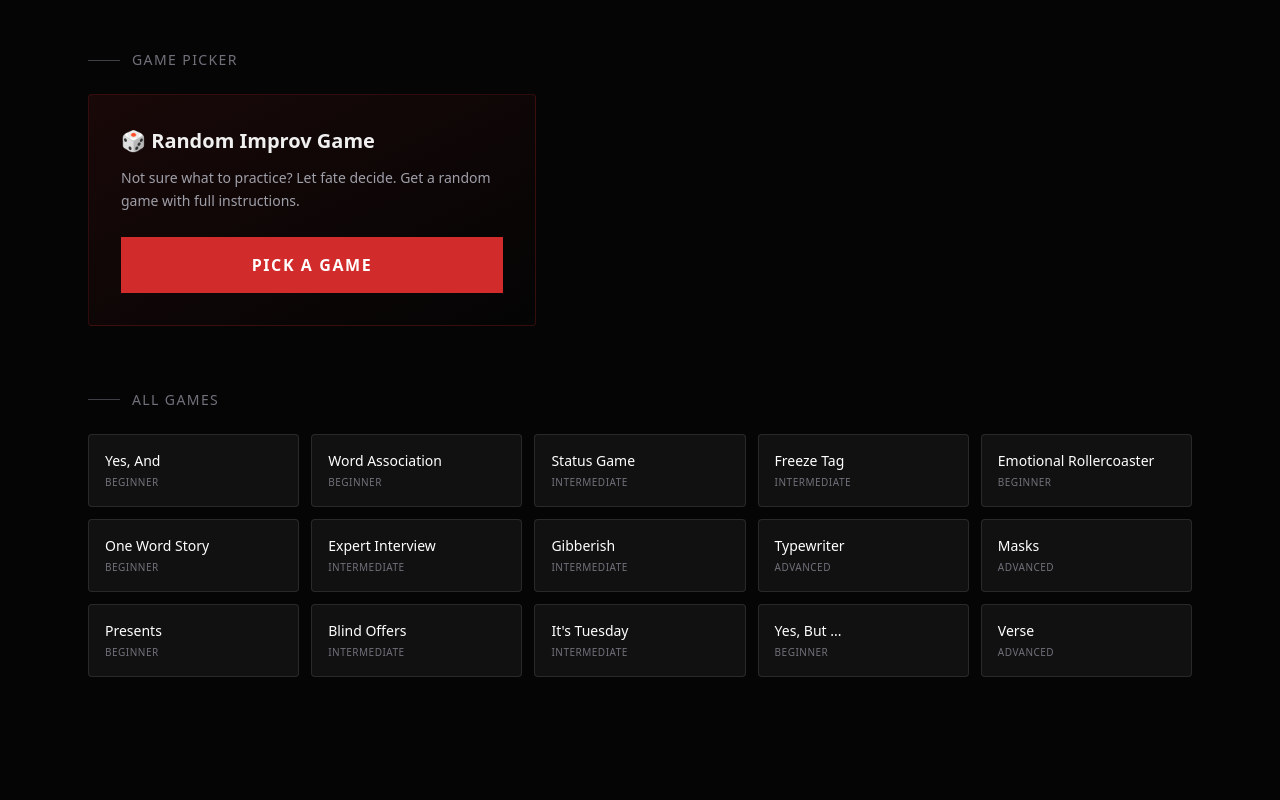
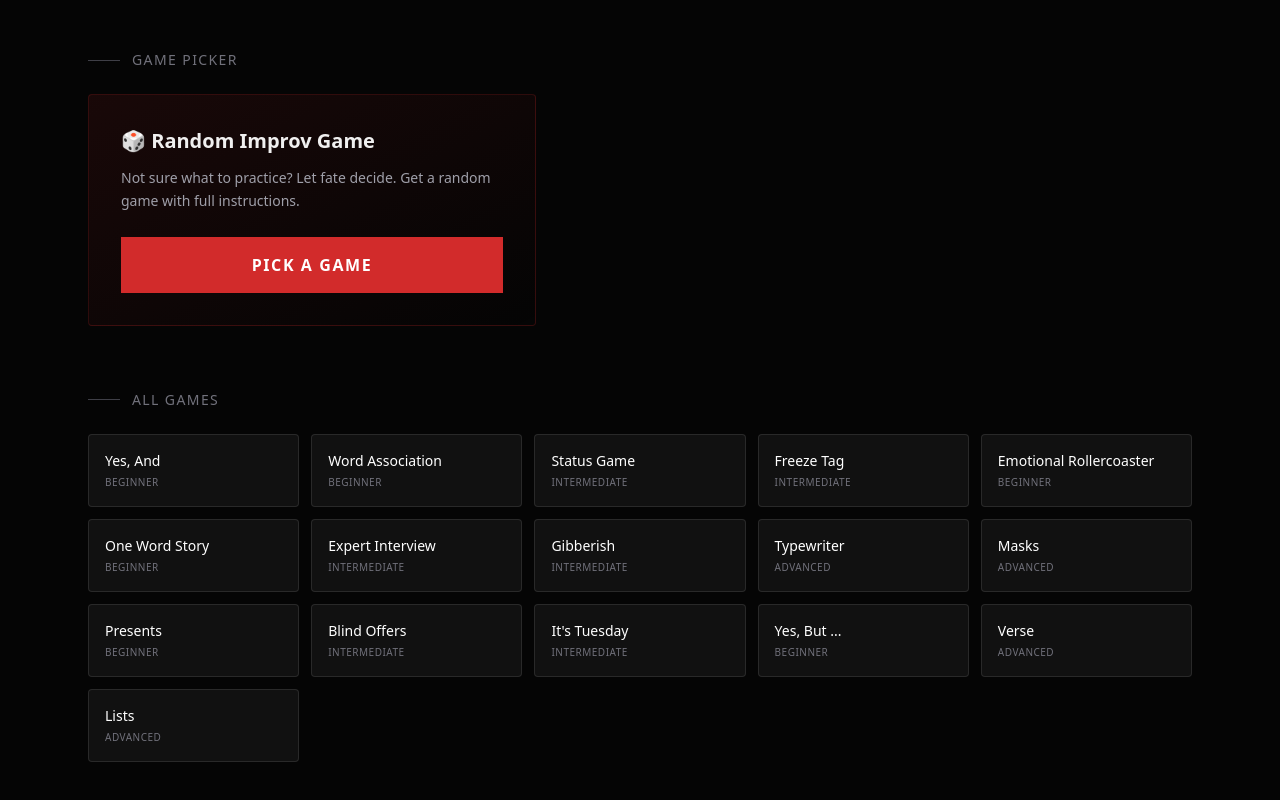
Before and after one commit to Mathe-S/improv, a Next.js app: page /games in a window 1280 px wide. Shown: the part 216-1016 px from the top of the page. Before the commit the page ends 973 px from the top, so only its background shows below. Built offline with nearby package versions, Linux system fonts and the light colour scheme.

Commit message:
feat: add new "Lists" exercise to toolbox data

```diff
--- a/src/data/toolboxData.ts
+++ b/src/data/toolboxData.ts
@@ -532,6 +532,19 @@ export const improvGames: ImprovGame[] = [
     playerCount: "2+",
     difficulty: "advanced",
   },
+  {
+    name: "Lists",
+    description: "Train yourself to bypass your internal censor by improvising lists of objects as quickly as possible. 'A spontaneous reply is never nonsense.'",
+    rules: [
+      "Name a list of objects as fast as you can. Don't stop to think.",
+      "Understand two types of lists: Associative (rational jumps like 'dog, cat, milk') and Non-associative (random jumps like 'duck, rhomboid, platypus').",
+      "Aim for Non-associative. Empty your mind of 'garbage' without caring what comes out.",
+      "If you hesitate, you are censoring. Speed is the key to bypassing your defenses.",
+      "It is more difficult than you think, but it stops you from judging your own thoughts.",
+    ],
+    playerCount: "1+",
+    difficulty: "advanced",
+  },
 ];
 
 // ============ UTILITY FUNCTIONS ============
```
